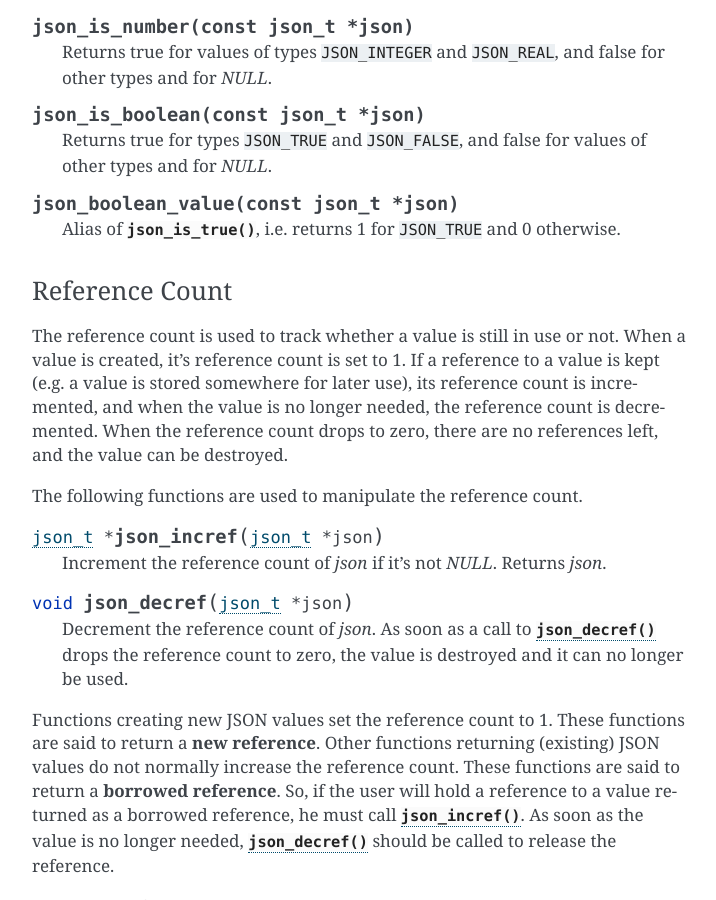
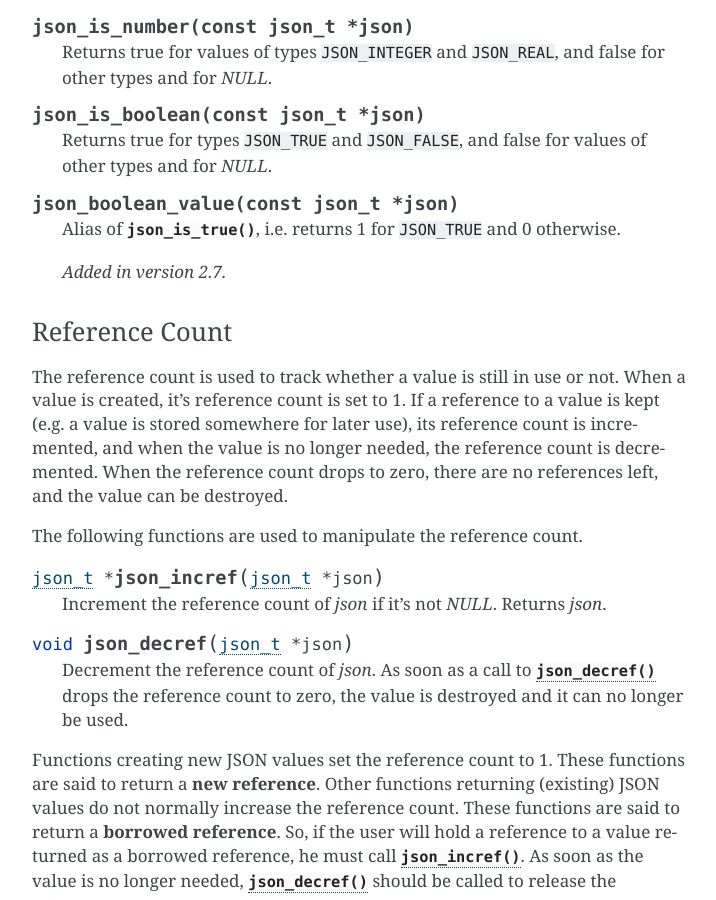
Before and after one commit to akheron/jansson, a Sphinx documentation site: the page built from doc/apiref.rst, in a window 1280 px wide and 900 px high, scrolled down 2528 px. Shown: the whole window, without its empty margins (388-1104 px from the left). Built offline with Sphinx 7.4.7, drawn with Linux system fonts in a browser that asks for light colours.

Commit message:
Update CHANGES for 2.7

```diff
--- a/doc/apiref.rst
+++ b/doc/apiref.rst
@@ -155,6 +155,8 @@ functions:
    Alias of :func:`json_is_true()`, i.e. returns 1 for ``JSON_TRUE``
    and 0 otherwise.
 
+   .. versionadded:: 2.7
+
 
 .. _apiref-reference-count:
 
```
Also changed, not shown: 1 other file.
